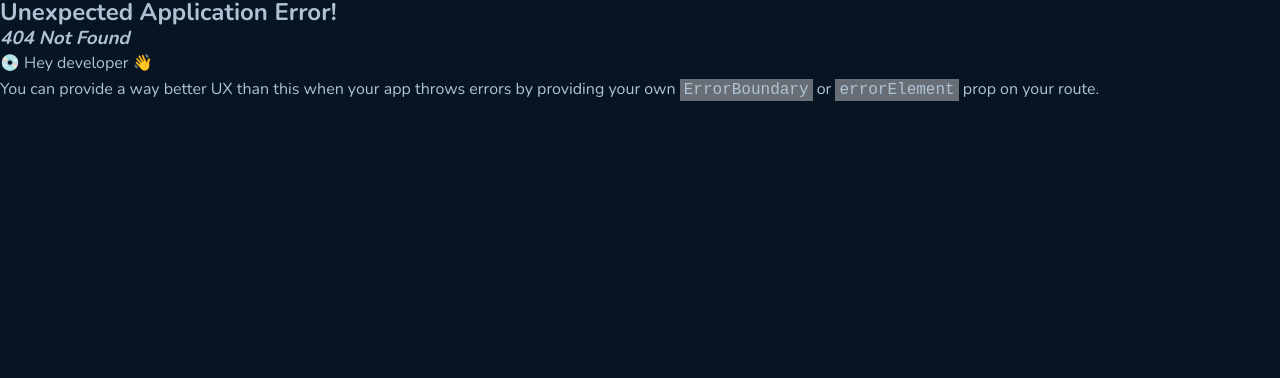
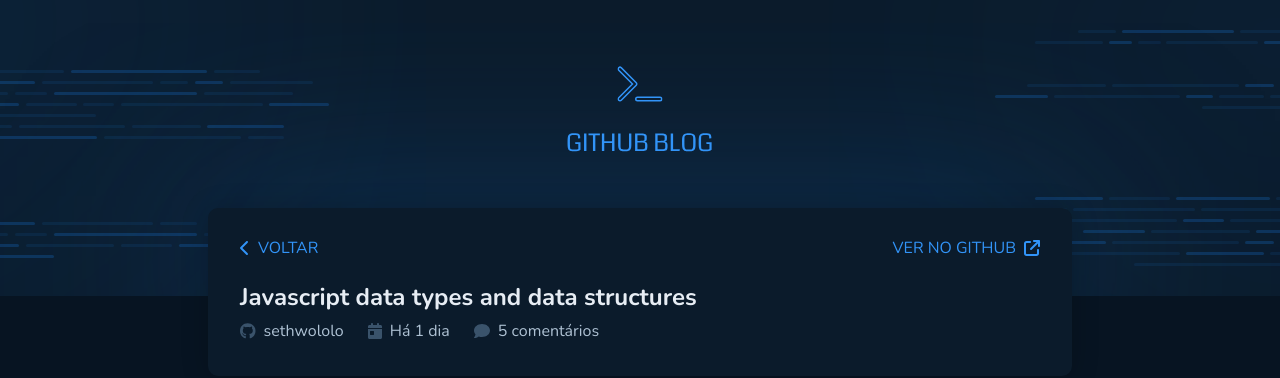
Before and after one commit to ig-swll/github-blog, a React (Vite) app: page /post in a window 1280 px wide. Before the commit this address had no page. Shown: the top 378 px of the page. Built offline with nearby package versions, Linux system fonts and the light colour scheme.

Commit message:
Finaliza páginas estáticas

```diff
--- a/package.json
+++ b/package.json
@@ -9,6 +9,10 @@
     "preview": "vite preview"
   },
   "dependencies": {
+    "@fortawesome/fontawesome-svg-core": "^6.3.0",
+    "@fortawesome/free-brands-svg-icons": "^6.3.0",
+    "@fortawesome/free-solid-svg-icons": "^6.3.0",
+    "@fortawesome/react-fontawesome": "^0.2.0",
     "axios": "^1.3.4",
     "phosphor-react": "^1.4.1",
     "react": "^18.2.0",
--- a/src/components/InfoCard/styles.ts
+++ b/src/components/InfoCard/styles.ts
@@ -1,6 +1,6 @@
 import styled from 'styled-components'
 
-export const InfoCardContainer = styled.div`
+export const InfoCardContainer = styled.section`
   box-shadow: 0px 2px 28px rgba(0, 0, 0, 0.2);
   border-radius: 10px;
   background-color: ${({ theme }) => theme.colors.base.profile};
--- a/src/components/Link/index.tsx
+++ b/src/components/Link/index.tsx
@@ -1,25 +1,21 @@
 import { AnchorHTMLAttributes } from 'react'
-import { ArrowSquareOut } from 'phosphor-react'
+import { FontAwesomeIcon } from '@fortawesome/react-fontawesome'
+import { IconDefinition } from '@fortawesome/free-solid-svg-icons'
+
 import { StyledAnchor } from './styles'
 
 interface LinkProps extends AnchorHTMLAttributes<HTMLAnchorElement> {
-  withIcon?: boolean
   withDecoration?: boolean
+  icon?: IconDefinition
+  iconAtLeft?: boolean
 }
 
-export function Link({
-  withIcon = false,
-  withDecoration = false,
-  ...props
-}: LinkProps) {
+export function Link(props: LinkProps) {
   return (
-    <StyledAnchor
-      withDecoration={withDecoration}
-      withIcon={withIcon}
-      {...props}
-    >
-      <span>{props.children}</span>{' '}
-      {withIcon && <ArrowSquareOut weight="duotone" />}
+    <StyledAnchor {...props}>
+      <span>{props.children}</span>
+
+      {props.icon && <FontAwesomeIcon icon={props.icon} />}
     </StyledAnchor>
   )
 }
--- a/src/components/Link/styles.ts
+++ b/src/components/Link/styles.ts
@@ -1,18 +1,27 @@
 import styled from 'styled-components'
 
 interface StyledAnchorProps {
-  withIcon?: boolean
   withDecoration?: boolean
+  iconAtLeft?: boolean
 }
 
 export const StyledAnchor = styled.a<StyledAnchorProps>`
   color: ${({ theme }) => theme.colors.blue};
-  display: inline-block;
-  vertical-align: center;
+  border-bottom: 1px solid transparent;
+  cursor: pointer;
+
+  text-decoration: ${(props) => (props.withDecoration ? 'underline' : 'none')};
+  flex-direction: ${(props) => (props.iconAtLeft ? 'row-reverse' : 'row')};
+
+  display: flex;
+  align-items: center;
+  justify-content: center;
   gap: 0.5rem;
-  border-bottom: 1px solid transparent;
+  padding-bottom: 0.5rem;
 
-  text-decoration: ${(props) => (props.withDecoration ? 'initial' : 'none')};
+  span {
+    line-height: 100%;
+  }
 
   &:hover {
     border-color: ${({ theme }) => theme.colors.blue};
--- a/src/pages/Home/components/Card/index.tsx
+++ b/src/pages/Home/components/Card/index.tsx
@@ -1,3 +1,4 @@
+/* eslint-disable react/no-unescaped-entities */
 import { CardContainer } from './styles'
 
 export function Card() {
--- a/src/pages/Home/components/Profile/index.tsx
+++ b/src/pages/Home/components/Profile/index.tsx
@@ -1,3 +1,4 @@
+import { faArrowUpRightFromSquare } from '@fortawesome/free-solid-svg-icons'
 import { Buildings, GithubLogo, Users } from 'phosphor-react'
 import { InfoCard } from '../../../../components/InfoCard'
 import { Link } from '../../../../components/Link'
@@ -15,7 +16,7 @@
           <ProfileContent>
             <div>
               <h2>User Name</h2>
-              <Link href="#github" withIcon>
+              <Link href="#github" icon={faArrowUpRightFromSquare}>
                 GITHUB
               </Link>
             </div>
--- /dev/null
+++ b/src/pages/Post/index.tsx
@@ -0,0 +1,44 @@
+import { faGithub } from '@fortawesome/free-brands-svg-icons'
+import {
+  faArrowUpRightFromSquare,
+  faCalendarDay,
+  faChevronLeft,
+  faComment,
+} from '@fortawesome/free-solid-svg-icons'
+import { FontAwesomeIcon } from '@fortawesome/react-fontawesome'
+
+import { InfoCard } from '../../components/InfoCard'
+import { Link } from '../../components/Link'
+import { PostInfoLinks, PostStats, PostTitle } from './styles'
+
+export function Post() {
+  return (
+    <article>
+      <InfoCard>
+        <PostInfoLinks>
+          <Link icon={faChevronLeft} iconAtLeft>
+            VOLTAR
+          </Link>
+
+          <Link icon={faArrowUpRightFromSquare}>VER NO GITHUB</Link>
+        </PostInfoLinks>
+        <PostTitle>Javascript data types and data structures</PostTitle>
+
+        <PostStats>
+          <div>
+            <FontAwesomeIcon icon={faGithub} />
+            <span>sethwololo</span>
+          </div>
+          <time>
+            <FontAwesomeIcon icon={faCalendarDay} />
+            <span>Há 1 dia</span>
+          </time>
+          <div>
+            <FontAwesomeIcon icon={faComment} />
+            <span>5 comentários</span>
+          </div>
+        </PostStats>
+      </InfoCard>
+    </article>
+  )
+}
--- /dev/null
+++ b/src/pages/Post/styles.ts
@@ -0,0 +1,35 @@
+import styled from 'styled-components'
+
+export const PostInfoLinks = styled.div`
+  display: flex;
+  align-items: center;
+  justify-content: space-between;
+  gap: 0.5rem;
+
+  margin-bottom: 1.25rem;
+`
+
+export const PostTitle = styled.h1`
+  color: ${({ theme }) => theme.colors.base.title};
+  font-size: ${({ theme }) => theme.fontSize.xl};
+  margin-bottom: 0.5rem;
+`
+
+export const PostStats = styled.div`
+  display: flex;
+  gap: 1.5rem;
+
+  div,
+  time {
+    display: flex;
+    align-items: center;
+    gap: 0.5rem;
+
+    svg {
+      color: ${({ theme }) => theme.colors.base.label};
+    }
+  }
+`
+export const PostContent = styled.section`
+  padding: 2.5rem 2rem;
+`
```
Also changed, not shown: src/App.tsx (+9 -2 lines), 1 other file (tests, documents, lock files or other folders).
